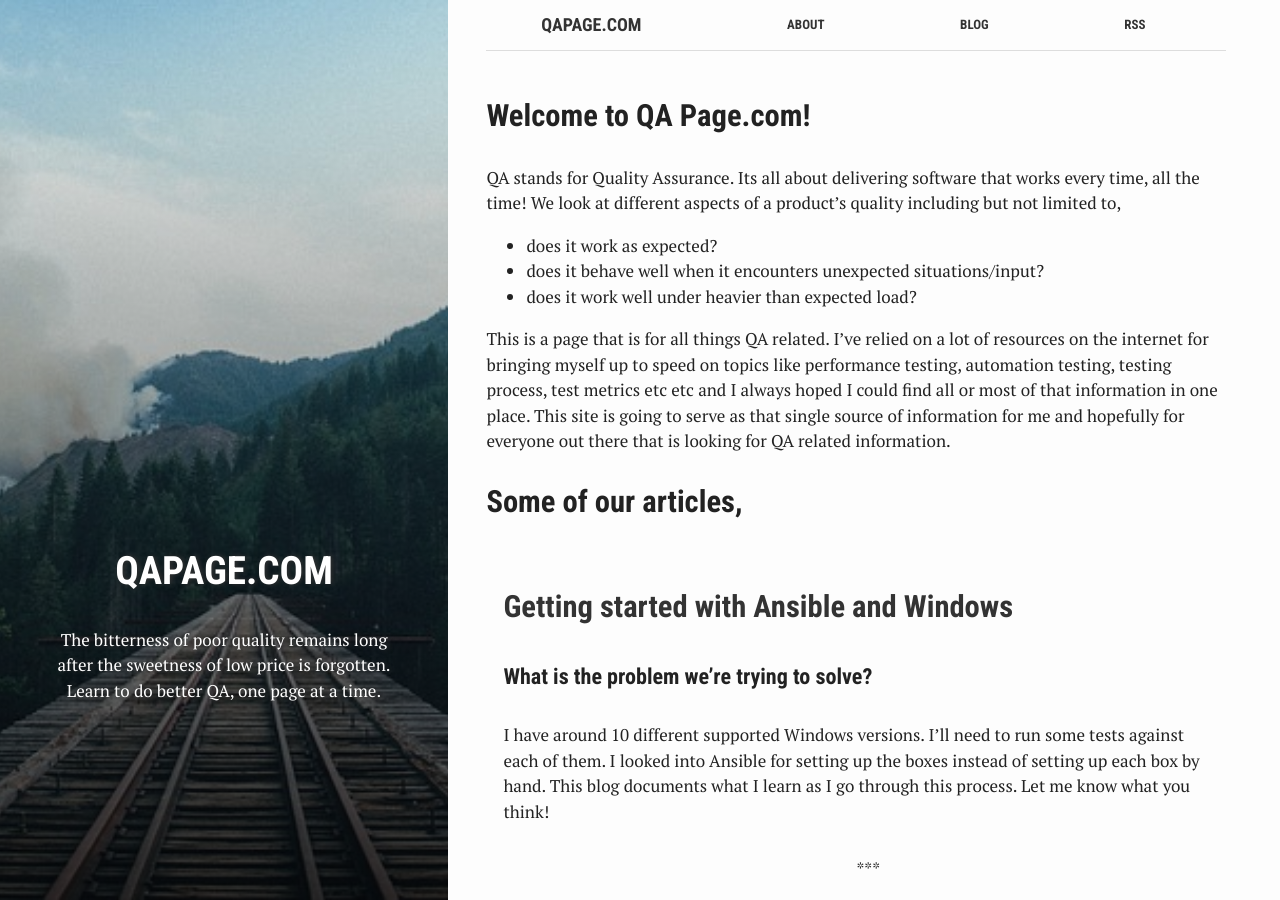
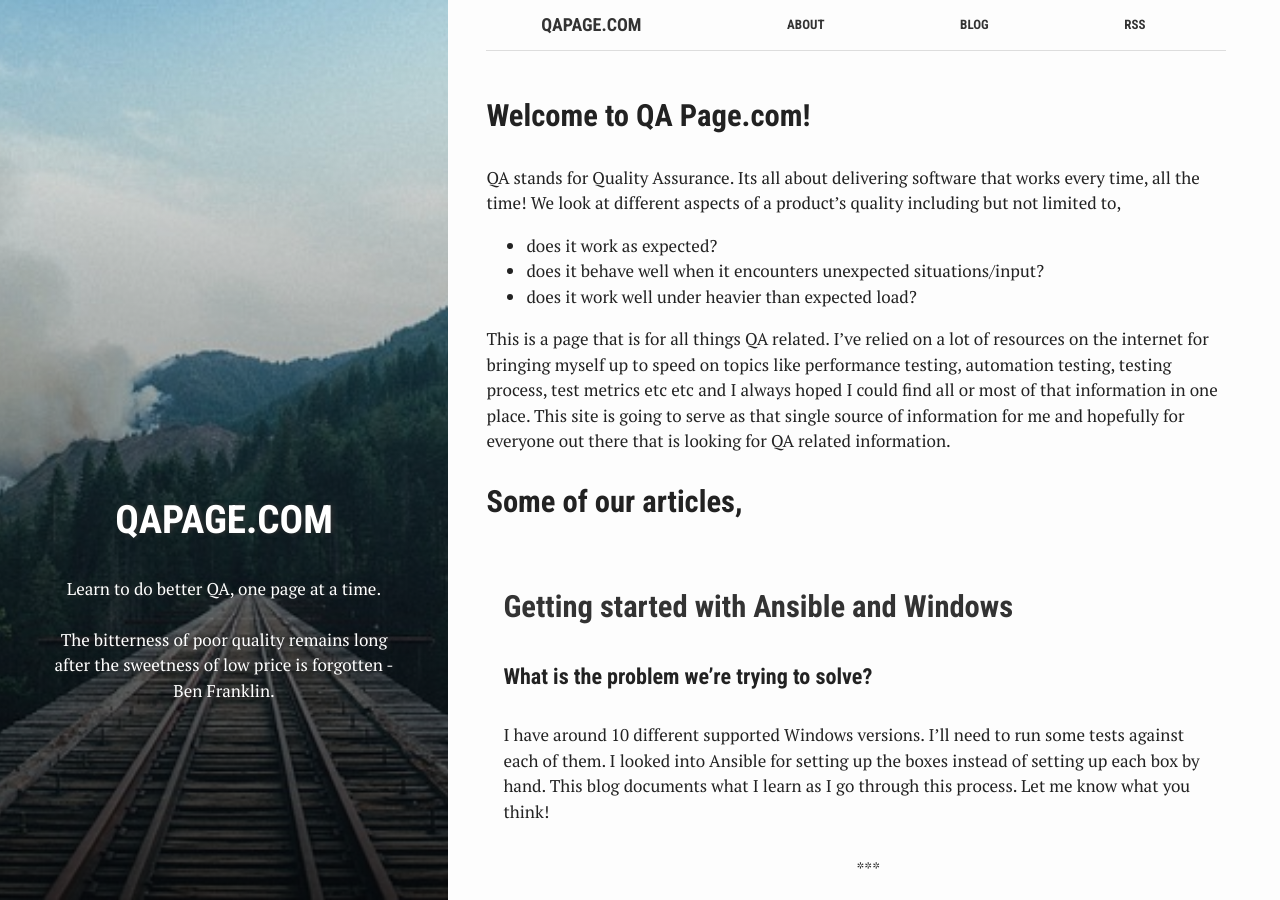
Before and after one commit to qapage/qapage.github.io, a Jekyll site: the page built from index.html, in a window 1280 px wide and 900 px high. Built offline with Jekyll 4.4.1, drawn with Linux system fonts in a browser that asks for light colours.

Commit message:
Added attribution to the quote on the index page

```diff
--- a/index.html
+++ b/index.html
@@ -3,7 +3,7 @@ bg: "rails.jpg"
 layout: default
 crawlertitle: "The QA Page"
 title: "QAPage.com"
-summary: "The bitterness of poor quality remains long after the sweetness of low price is forgotten. <br>Learn to do better QA, one page at a time."
+summary: "Learn to do better QA, one page at a time. <br> <br> The bitterness of poor quality remains long after the sweetness of low price is forgotten - Ben Franklin."
 ---
 
 <h2 class="post-title"> Welcome to QA Page.com!</h2>
```
